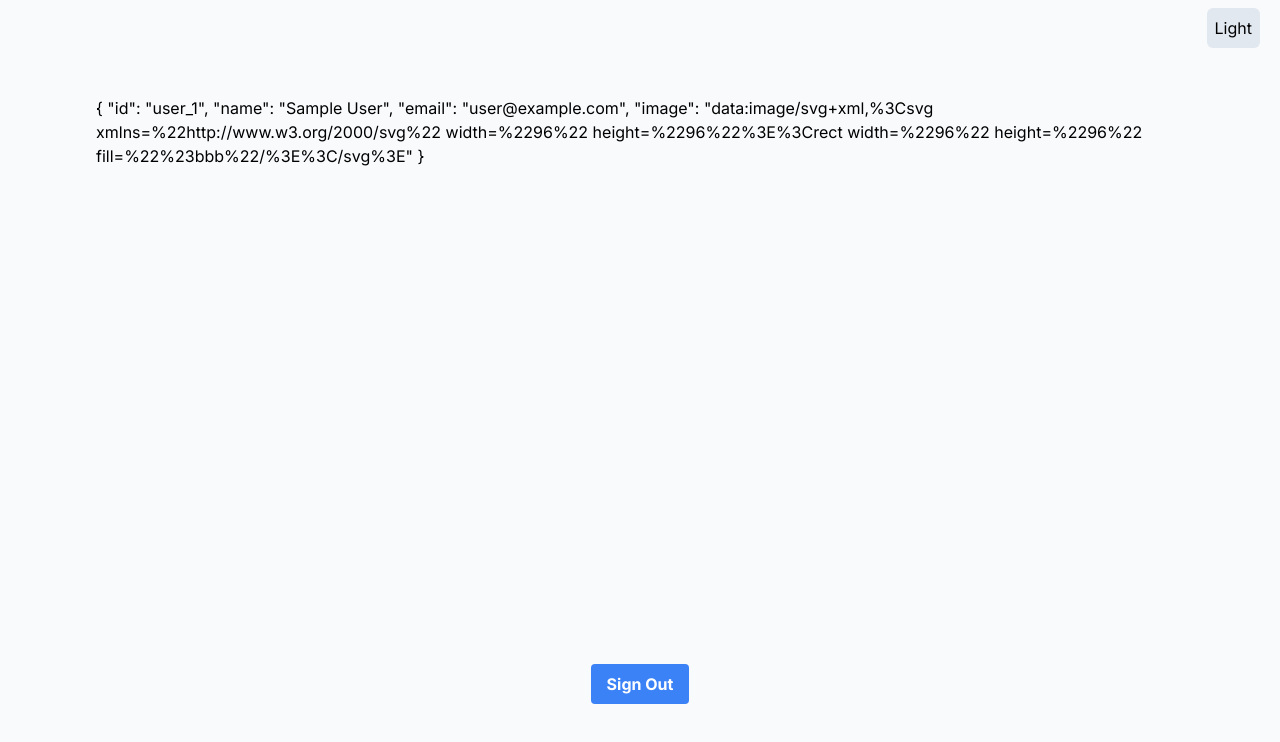
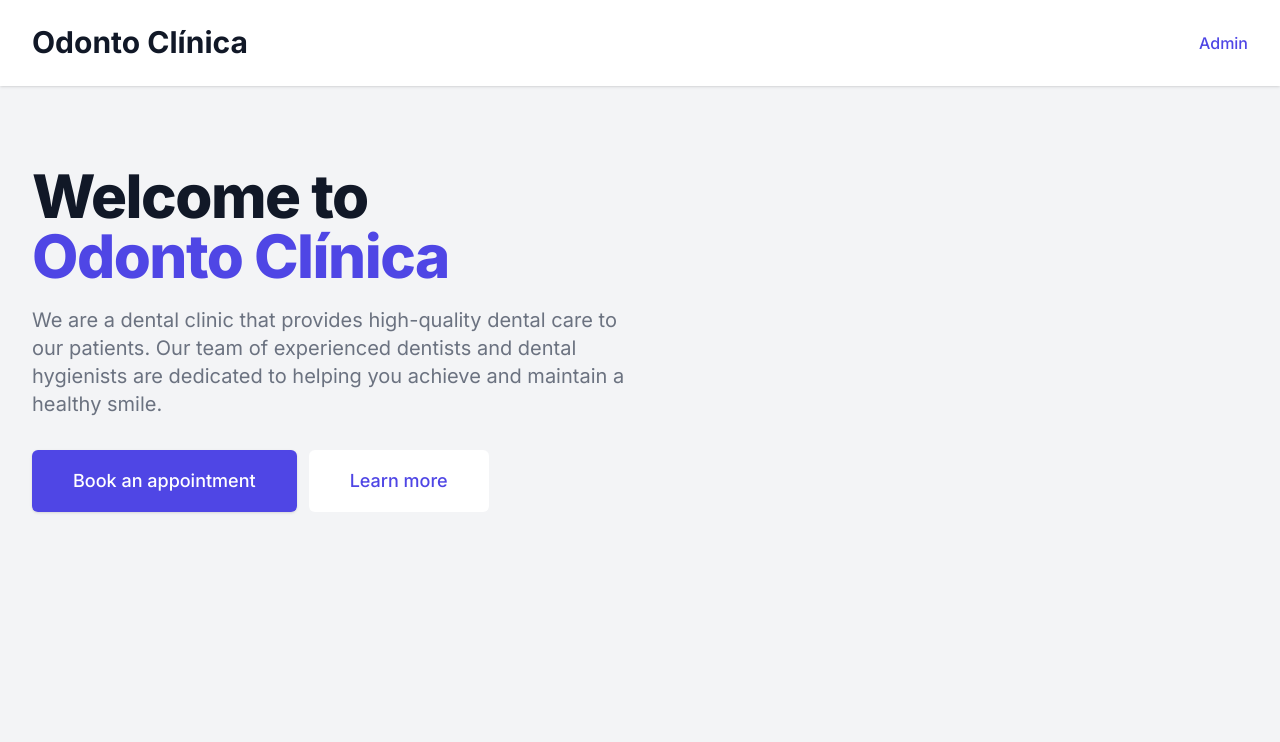
Before and after one commit to imnotvirus/odonto-clinica, a Next.js app: page / in a window 1280 px wide. Shown: the top 742 px of the page. Built offline with nearby package versions, Linux system fonts and the light colour scheme; no server answers; sample sign-in values are in the browser's storage.

Commit message:
new home page

```diff
--- a/src/app/layout.tsx
+++ b/src/app/layout.tsx
@@ -1,9 +1,8 @@
+import "react-toastify/dist/ReactToastify.css";
 import "./globals.css";
+
 import type { Metadata } from "next";
 import { Inter } from "next/font/google";
-import SessionProvider from "./SessionProvider";
-import { ThemeProvider } from "./ThemeProvider";
-import { ThemeSwitcher } from "@/components/ToggleTheme";
 
 const inter = Inter({ subsets: ["latin"] });
 
@@ -18,14 +17,11 @@ export default function RootLayout({
   children: React.ReactNode;
 }) {
   return (
-    <html lang="pt-br" >
+    <html lang="pt-br">
       <body
-        className={`${inter.className} h-full bg-slate-50 dark:bg-slate-900`}
+        className={`${inter.className} h-full bg-slate-50`}
       >
-        <ThemeProvider attribute="class" defaultTheme="system" enableSystem>
-          <ThemeSwitcher />
-          <SessionProvider>{children}</SessionProvider>
-        </ThemeProvider>
+        {children}
       </body>
     </html>
   );
--- a/src/app/page.tsx
+++ b/src/app/page.tsx
@@ -1,22 +1,58 @@
-import SignOutButton from "@/components/signout/button";
+import React from "react";
 import { getServerSession } from "next-auth";
-import { redirect } from "next/navigation";
+import Link from "next/link";
 export default async function Home() {
   const session = await getServerSession();
   const user = session?.user;
-  if (!user) {
-    return redirect("/signin");
-  }
   return (
-    <main className="flex min-h-screen flex-col items-center justify-between p-24">
-      <div className="flex flex-col items-center justify-center dark:text-white">
-        {JSON.stringify(session?.user, null, 2)}
-      </div>
-      <div className="flex flex-col items-center justify-center">
-        <SignOutButton />
-      </div>
+    <main className="bg-gray-100 h-screen">
+      <header className="bg-white shadow">
+        <div className="max-w-7xl mx-auto py-6 px-4 sm:px-6 lg:px-8 flex justify-between items-center">
+          <h1 className="text-3xl font-bold leading-tight text-gray-900">
+            Odonto Clínica
+          </h1>
+          <Link
+            href={user ? "/admin" : "/admin/signin"}
+            className="text-base font-medium text-indigo-600 hover:text-indigo-500"
+          >
+            {user ? "Admin" : "Sign in"}
+          </Link>
+        </div>
+      </header>
+      <main className="max-w-7xl mx-auto px-4 sm:px-6 lg:px-8">
+        <div className="flex flex-col md:flex-row md:items-center md:justify-between py-12 md:py-20">
+          <div className="md:w-1/2">
+            <h1 className="text-4xl font-extrabold text-gray-900 sm:text-5xl sm:tracking-tight lg:text-6xl">
+              <span className="block">Welcome to</span>
+              <span className="block text-indigo-600">Odonto Clínica</span>
+            </h1>
+            <p className="mt-3 text-base text-gray-500 sm:mt-5 sm:text-xl lg:text-lg xl:text-xl">
+              We are a dental clinic that provides high-quality dental care to
+              our patients. Our team of experienced dentists and dental
+              hygienists are dedicated to helping you achieve and maintain a
+              healthy smile.
+            </p>
+            <div className="mt-8 sm:flex">
+              <div className="rounded-md shadow">
+                <a
+                  href="#"
+                  className="w-full flex items-center justify-center px-8 py-3 border border-transparent text-base font-medium rounded-md text-white bg-indigo-600 hover:bg-indigo-700 md:py-4 md:text-lg md:px-10"
+                >
+                  Book an appointment
+                </a>
+              </div>
+              <div className="mt-3 sm:mt-0 sm:ml-3">
+                <a
+                  href="#"
+                  className="w-full flex items-center justify-center px-8 py-3 border border-transparent text-base font-medium rounded-md text-indigo-600 bg-white hover:bg-gray-50 md:py-4 md:text-lg md:px-10"
+                >
+                  Learn more
+                </a>
+              </div>
+            </div>
+          </div>
+        </div>
+      </main>
     </main>
   );
 }
-
-Home.requireAuth = true;
```
